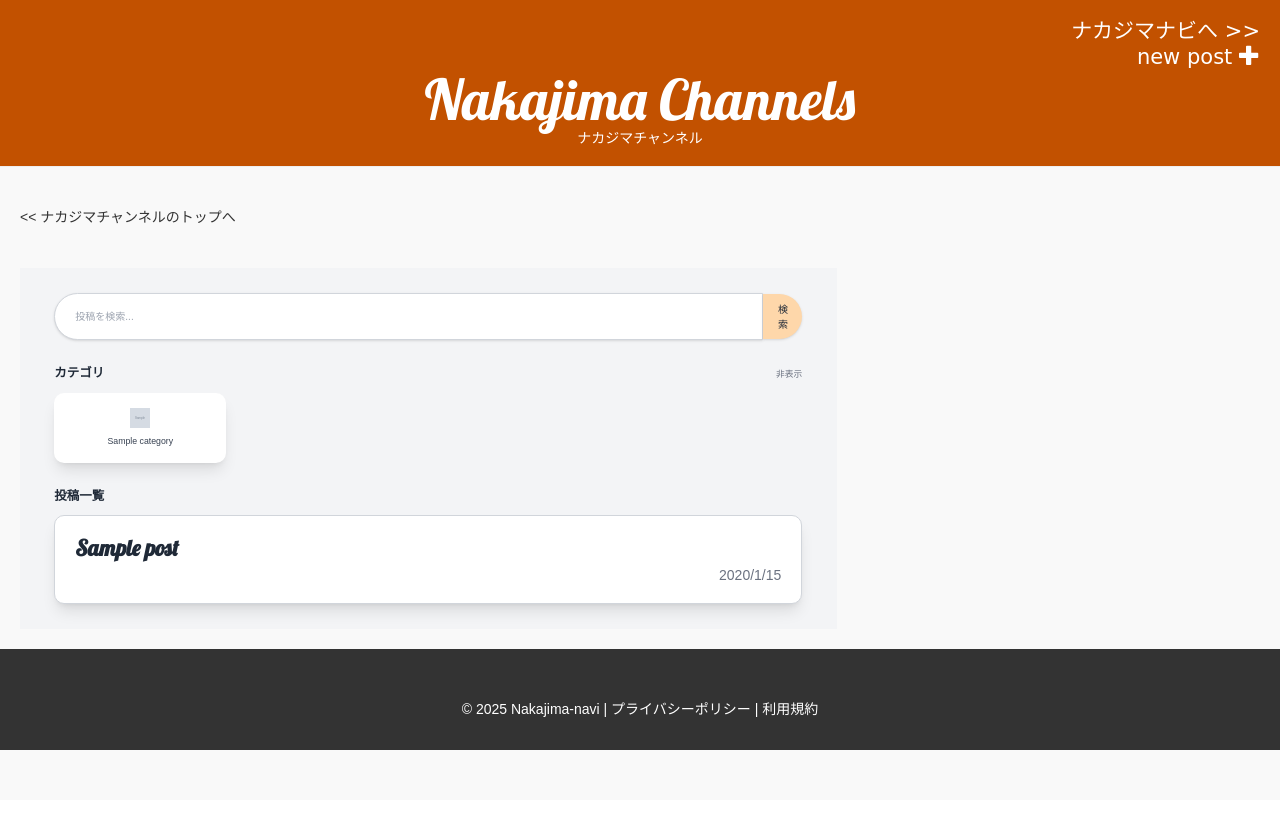
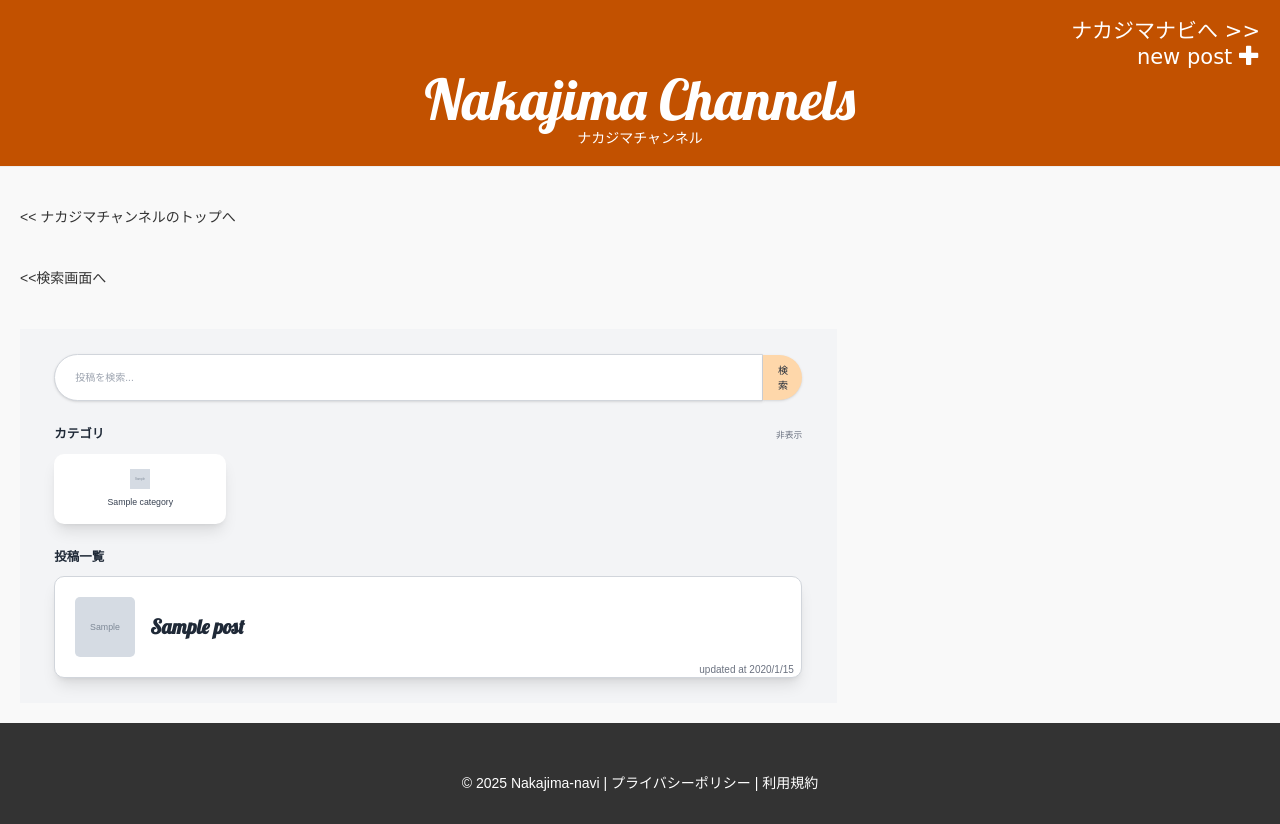
Before and after one commit to kanebizac3/test, a Django app: page /post/search in a window 1280 px wide. Before the commit the page ends 750 px from the top, so only its background shows below. Run offline with Django 5.2, Linux system fonts and the light colour scheme; tables that the repository leaves empty hold one stand-in row (values such as "Sample post"); grey boxes marked "Sample" are stand-in pictures; some libraries are stand-ins or nearby versions; some web fonts are replaced.

Commit message:
カテゴリと検索を修正

```diff
--- a/blog/templates/blog/base.html
+++ b/blog/templates/blog/base.html
@@ -23,6 +23,7 @@
             {% endblock %}
         </style>
         {% block script %}
+
         {% endblock %}
     </head>
     <body>
@@ -32,6 +33,9 @@
             <h1><a href="/">Nakajima Channels</a></h1><h5>ナカジマチャンネル</h5>
         </div>
         <div class="content container"><a href="{% url 'post_list' %}"> << ナカジマチャンネルのトップへ</a></div>
+        <!-- 検索ボタン -->
+        <div class="content container">
+            <a href="{% url 'search_post' %}" class="search-button"><<検索画面へ</a></div>
         <div class="content container">
             <div class="row">
                 <div class="col-md-8">
--- a/blog/templates/blog/post_search.html
+++ b/blog/templates/blog/post_search.html
@@ -1,7 +1,5 @@
 {% extends 'blog/base.html' %}
 {% load static %}
-
-
 
 {% block head %}
 <meta name="viewport" content="width=device-width, initial-scale=1">
@@ -48,13 +46,12 @@
 
 {% endblock %}
 
-
 {% block content %}
 
 <div class="bg-gray-100 text-gray-800">
     <div class="max-w-screen-md mx-auto px-4 py-10 text-[18px] sm:text-base">
         <!-- 🔍 検索バー -->
-        <form method="get" class="mb-10 flex items-center">
+        <form method="get" class="mb-10 flex items-center" action="#search_result">
             <input type="text" name="q" value="{{ query }}"
                    placeholder="投稿を検索..."
                    class="w-full px-8 py-6 rounded-l-full shadow bg-white text-[20px] sm:text-base border border-gray-300 focus:border-purple-500 focus:outline-none">
@@ -88,15 +85,25 @@
         </div>
 
         <!-- 📝 投稿一覧 -->
-        <div class="mt-8">
+        <div class="mt-8" id="search_result">
             <p class="text-[20px] sm:text-xl font-semibold mb-4">投稿一覧</p>
             <div class="space-y-8">
                 {% for post in posts %}
-                    <div class="bg-white border border-gray-300 rounded-2xl p-8 shadow-lg hover:shadow-xl">
-                        <h3 class="text-[22px] font-bold text-gray-800 text-left">{{ post.title }}</h3>
-                        <p class="text-[14px] text-gray-500 mt-3 text-right">{{ post.updated_date|date:"Y/n/j" }}</p>
-                        <!-- <p class="text-[28px] mt-5 text-gray-700 leading-relaxed text-center">{{ post.text|truncatewords:30 }}</p> -->
-                    </div>
+                <div class="bg-white border border-gray-300 rounded-2xl p-8 shadow-lg hover:shadow-xl flex items-center relative">
+                    <!-- リンクで投稿ボックスを囲む -->
+                    <a href="{% url 'post_detail' post.pk %}" class="flex items-center w-full">
+                        <!-- 画像の表示 -->
+                        {% if post.image %}
+                            <img src="{{ post.image.url }}" alt="{{ post.title }}" class="w-24 h-24 mr-6 object-cover rounded-lg">
+                        {% endif %}
+                        <!-- 投稿タイトル -->
+                        <div>
+                            <h3 class="text-[20px] font-bold text-gray-800 text-left">{{ post.title }}</h3>
+                        </div>
+                    </a>
+                    <!-- 日付を右下に配置 -->
+                    <p class="absolute bottom-0 right-3 text-[10px] text-gray-500">updated at {{ post.updated_date|date:"Y/n/j" }}</p>
+                </div>
                 {% empty %}
                     <p class="text-center text-gray-500 text-[18px]">該当する投稿が見つかりませんでした。</p>
                 {% endfor %}
@@ -111,6 +118,13 @@
         const categoriesContainer = document.getElementById('categories');
         categoriesContainer.classList.toggle('hidden');
     }
+
+    // 検索フォーム送信後にスムーズにスクロールする
+    document.querySelector('form').addEventListener('submit', function() {
+        document.getElementById('search_result').scrollIntoView({
+            behavior: 'smooth'
+        });
+    });
 </script>
 
 {% endblock %}
```
